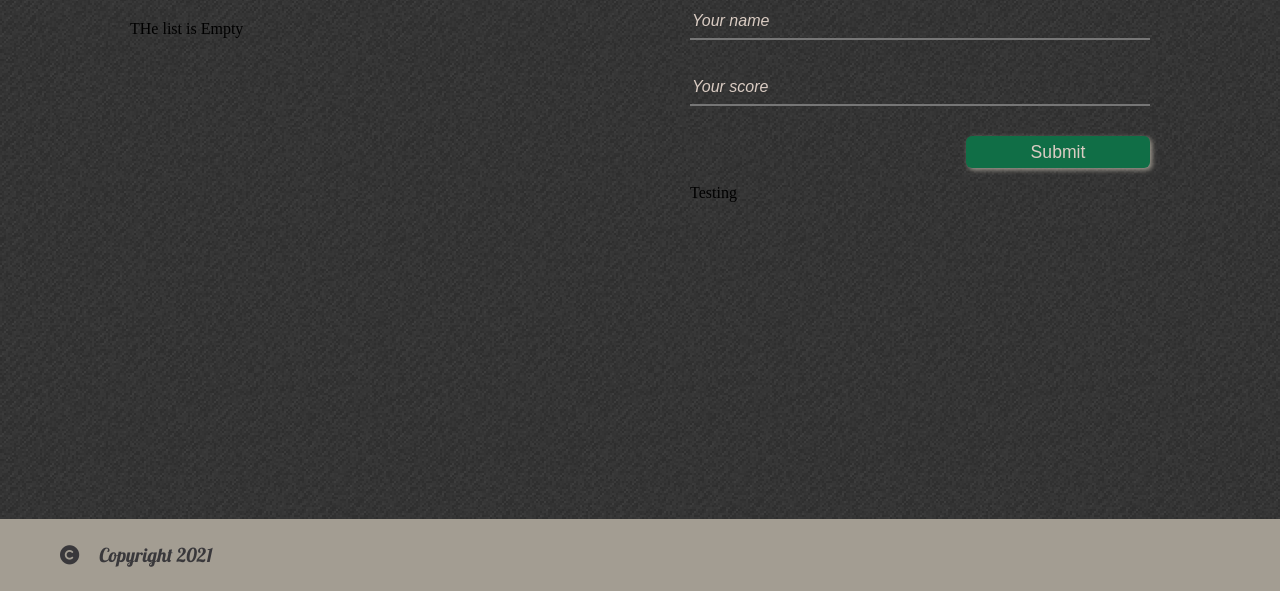
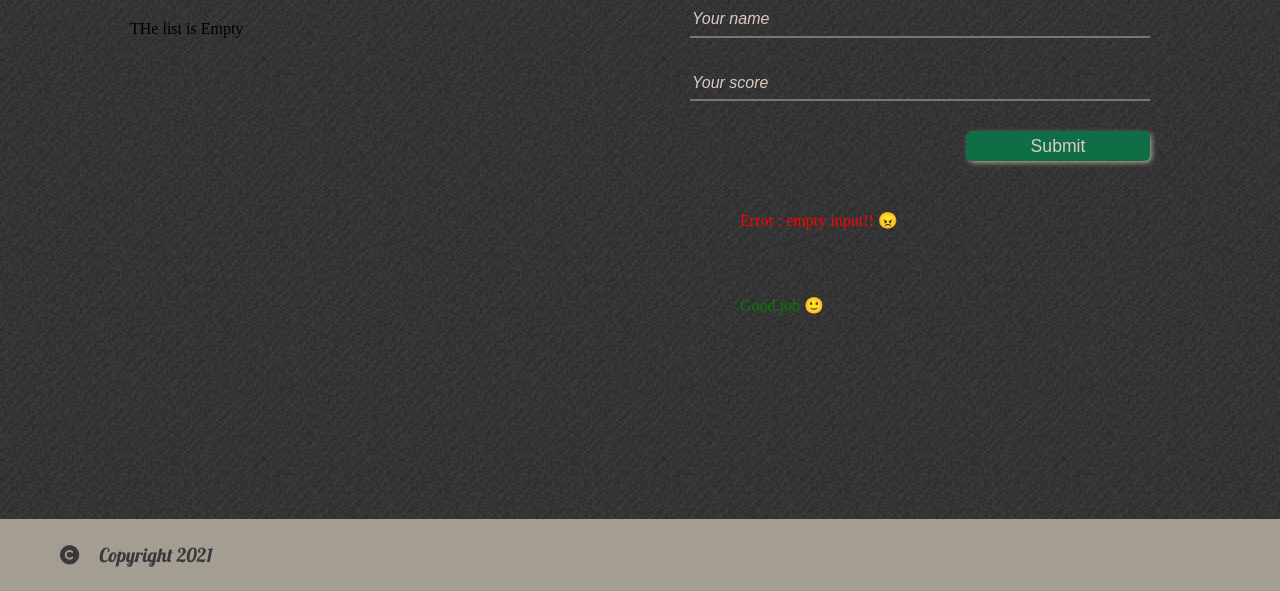
Before and after one commit to benwmx/LeaderBoard, a website built with webpack: page src/index-src.html in a window 1280 px wide. Shown: the part 209-800 px from the top of the page. Built offline with nearby package versions, Linux system fonts and the light colour scheme; no server answers.

Commit message:
Add style to error/success input msg

```diff
--- a/src/index-src.html
+++ b/src/index-src.html
@@ -24,7 +24,8 @@
       <input class="input" id="user" name="user" type="text" placeholder="Your name">
       <input class="input" id="score" name="score" type="text" placeholder="Your score">
       <input id="submit" type="submit" value="Submit">
-      <p id="error-msg">Testing</p>
+      <p id="error-msg">Error : empty input!! 😠 </p>
+      <p id="success-msg">Good job 🙂</p>
     </form>
   </main>
   <footer>
--- a/src/style/style-src.scss
+++ b/src/style/style-src.scss
@@ -60,6 +60,11 @@ footer {
   .fa-copyright {
     margin: 0 20px;
   }
+}
+
+@mixin validation-msg {
+  margin-top: 50px;
+  margin-left: 50px;
 }
 
 @mixin btn($back-color : $color-midnight-blue) {
@@ -165,4 +170,16 @@ form {
     background-color: darken(mix($color-midnight-blue, green), 6);
     color: black;
   }
+
+  #error-msg {
+    @include validation-msg;
+
+    color: red;
+  }
+
+  #success-msg {
+    @include validation-msg;
+
+    color: green;
+  }
 }
```
Also changed, not shown: dist/index.html, dist/main.js, src/style/style-src.css, 1 other file.
